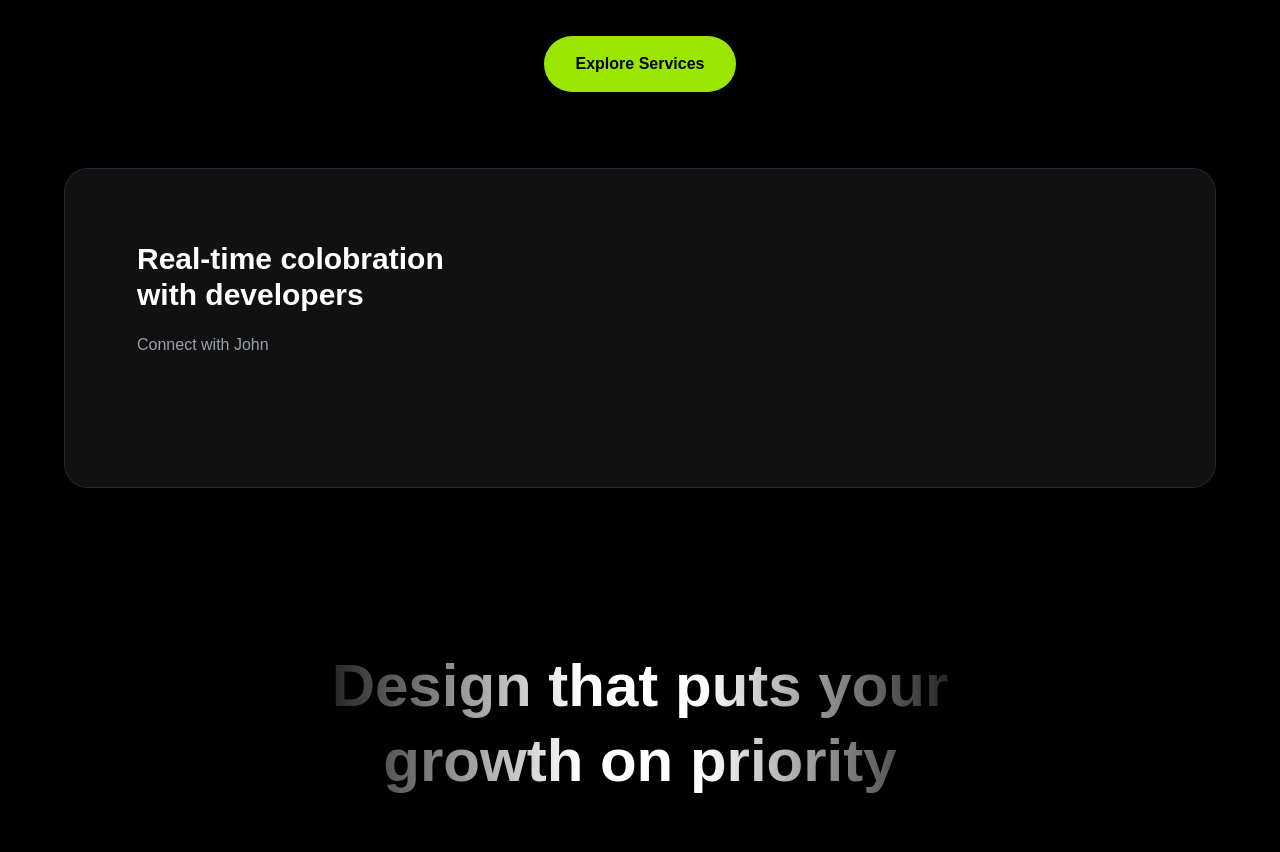
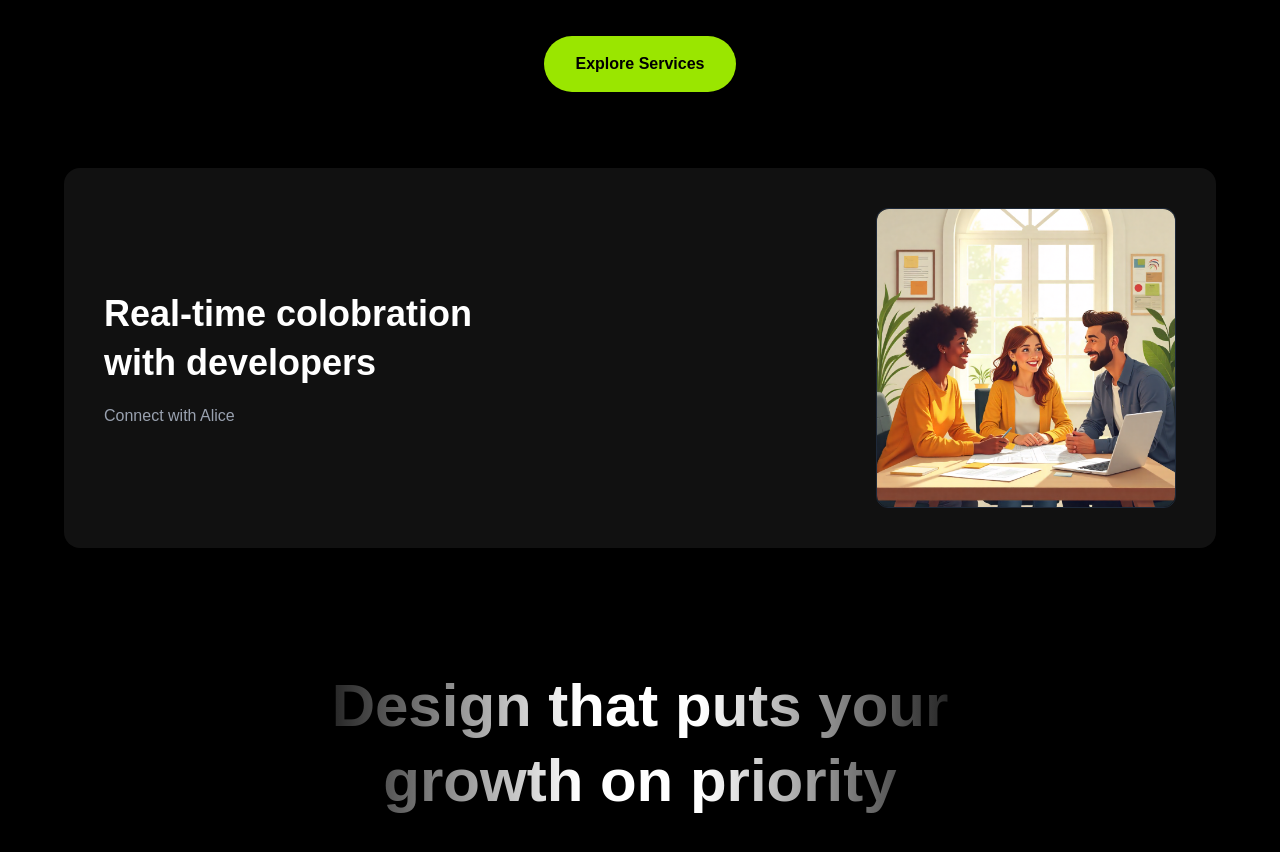
Before and after one commit to sonysunny0007/sonysunny.com_v2025, a Next.js app: page / in a window 1280 px wide. Shown: the part 1540-2392 px from the top of the page. Built offline with nearby package versions, Linux system fonts and the light colour scheme.

Commit message:
Added lets work together image to the service section

```diff
--- a/src/components/Services.tsx
+++ b/src/components/Services.tsx
@@ -222,21 +222,26 @@ export default function FeatureCards() {
         </section>
 
         {/* Second Section */}
-        <section className="bg-black text-white pt-0 pb-20 px-6 pt-10">
-          <div className="max-w-6xl mx-auto grid md:grid-cols-1 h-80">
-            {prog.map((item, index) => (
-              <div
-                key={index}
-                className="bg-[#111] rounded-3xl p-8 shadow-lg border border-gray-800 hover:shadow-xl transition"
-              >
-                <h3 className="text-3xl font-bold mb-3 whitespace-pre-line pl-10 pt-10">
-                  {item.title}
-                </h3>
-                <p className="text-gray-400 pl-10 pt-2">{item.description}</p>
+        <section className="w-fill flex justify-center items-center py-10 bg-black">
+          <div className="w-[90%] max-w-6xl flex items-center justify-between rounded-2xl bg-[#111] p-10">
+            {/*Ledt column*/}
+            <div className="text-left max-w-lg">
+              <h1 className="text-3xl md:text-4xl font-semibold text-white leading-snug">
+                Real-time colobration <br /> with developers
+              </h1>
+              <p className="mt-4 text-gray-400 cursor-pointer hover:underline">
+                Connect with Alice
+              </p>
+            </div>
+
+              {/*Right Column*/}
+              <div className="w-[300px] h-[300px] border border-gray-800 rounded-xl flex items-center justify-center">
+                <img src="lets_work_together_1.png" alt="Lets work together" className="rounded-xl">
+                </img>
               </div>
-            ))}
           </div>
         </section>
+
       </main>
     </>
   );
```
